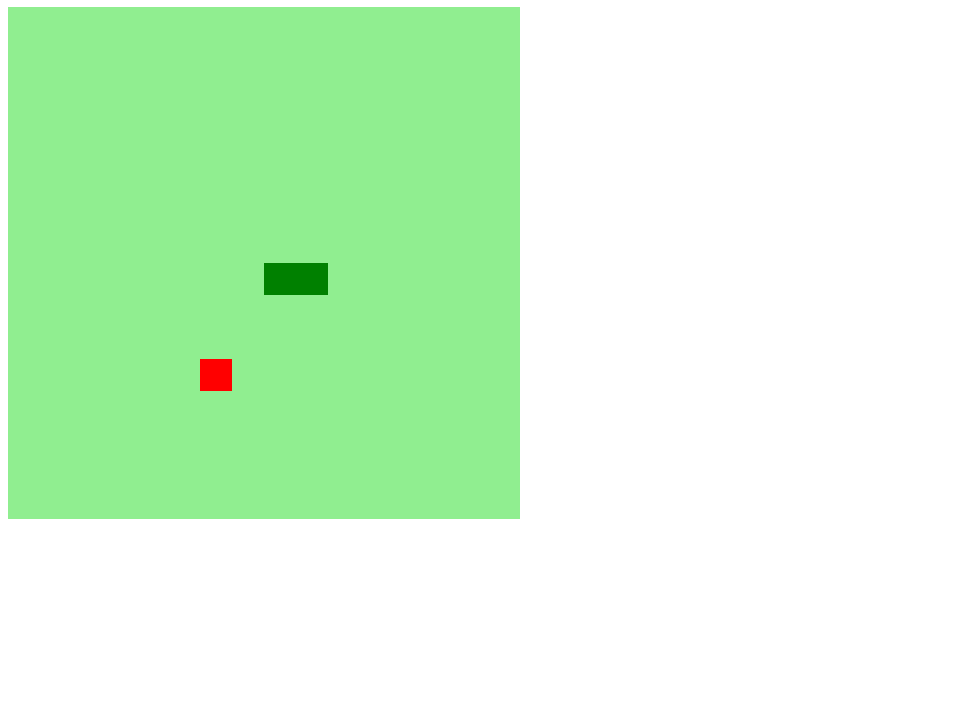
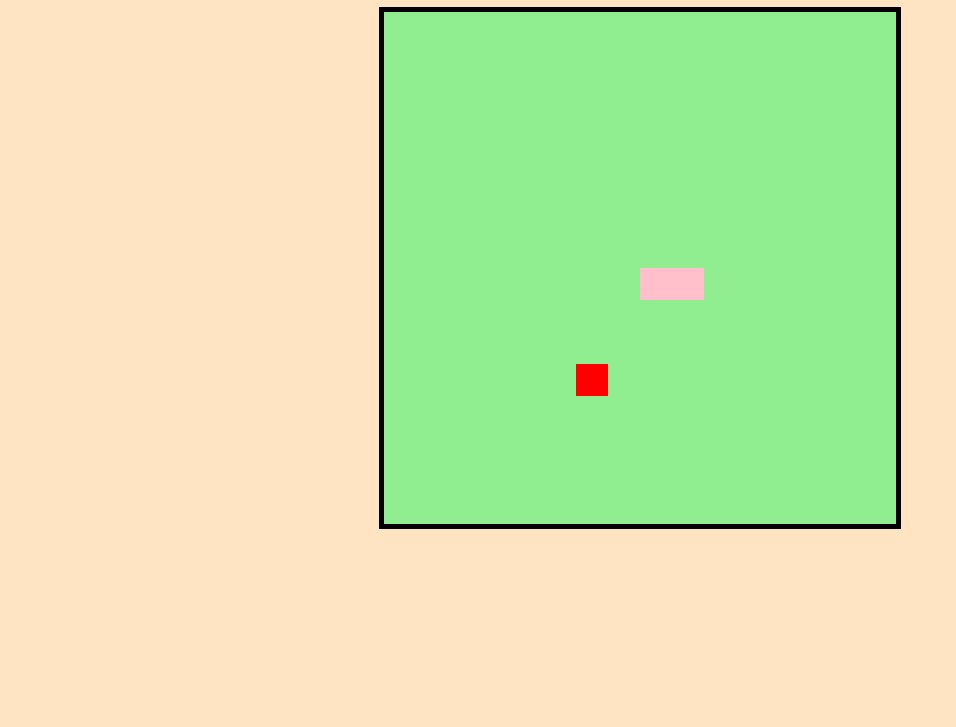
Before and after one commit to EudisAlves/jogo-snake, a plain HTML site: page index.html in a window 1280 px wide. Shown: the part 73-800 px from the top of the page, without its empty margins (0-956 px from the left). Drawn offline with Linux system fonts and the light colour scheme.

Commit message:
finalizando

```diff
--- a/script.js
+++ b/script.js
@@ -20,7 +20,7 @@ function criarBG() {
 
 function criarCobrinha() {
   for (i = 0; i < snake.length; i++) {
-    context.fillStyle = "green";
+    context.fillStyle = "pink";
     context.fillRect(snake[i].x, snake[i].y, box, box);
   }
 }
--- a/style.css
+++ b/style.css
@@ -1,8 +1,8 @@
-/*body {
-    text-align: center;
-    background-color: bisque;
+body {
+  text-align: center;
+  background-color: bisque;
 }
 
 #snake {
-    border: 5px solid black;
+  border: 5px solid black;
 }
```
